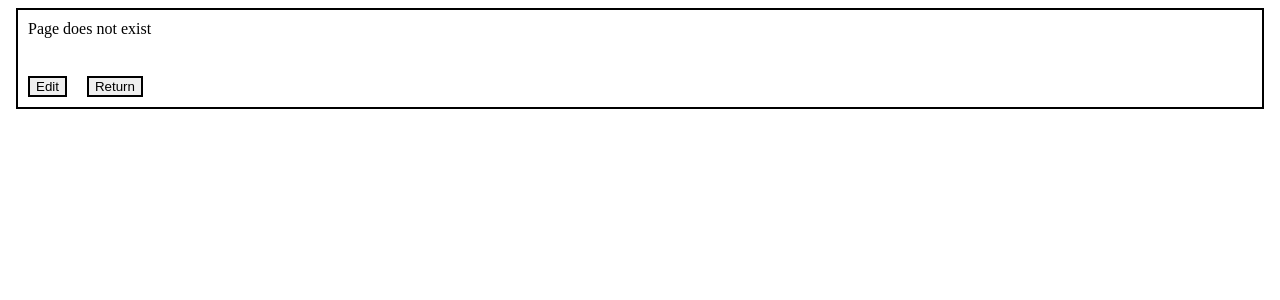
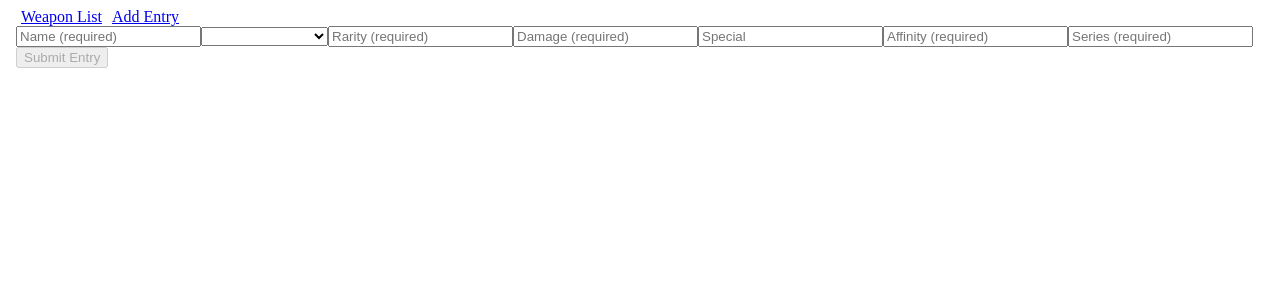
Before and after one commit to crosso-git/Owen_Cross_Learning_AngularF26, an Angular app: page /weapons/add in a window 1280 px wide. Shown: the top 300 px of the page. Built offline with nearby package versions, Linux system fonts and the light colour scheme.

Commit message:
nav bar added, add entry form accessible

```diff
--- a/src/app/app.css
+++ b/src/app/app.css
@@ -0,0 +1 @@
+a {margin: 5px;}
--- a/src/app/app.html
+++ b/src/app/app.html
@@ -5,6 +5,11 @@
 </header>
 <body>
 
+<nav class="nav-bar">
+  <a routerLink="/weapons" routerLinkActive="active">Weapon List</a>
+  <a routerLink="/weapons/add" routerLinkActive="active">Add Entry</a>
+</nav>
+
 <router-outlet />
 
 </body>
--- a/src/app/app.routes.ts
+++ b/src/app/app.routes.ts
@@ -6,6 +6,7 @@ import {WeaponForm} from './weapon-form/weapon-form';
 export const routes: Routes = [
   {path: '', redirectTo: '/weapons', pathMatch: 'full'},
   {path: 'weapons', component: WeaponList},
+  {path: 'weapons/add', component: WeaponForm},
   {path: 'weapons/:id',  component: WeaponDetail},
   {path: 'weapons/edit/:id', component: WeaponForm},
 ];
--- a/src/app/app.ts
+++ b/src/app/app.ts
@@ -1,9 +1,9 @@
 import { Component, signal } from '@angular/core';
-import { RouterOutlet } from '@angular/router';
+import {RouterLink, RouterLinkActive, RouterOutlet} from '@angular/router';
 import { WeaponList } from './weapon-list/weapon-list';
 
 @Component({
-  imports: [RouterOutlet, WeaponList],
+  imports: [RouterOutlet, WeaponList, RouterLink, RouterLinkActive],
   selector: 'app-root',
   styleUrl: './app.css',
   templateUrl: './app.html',
--- a/src/app/weapon-form/weapon-form.ts
+++ b/src/app/weapon-form/weapon-form.ts
@@ -14,6 +14,8 @@ export class WeaponForm {
   private service = inject(WeaponService);
   private form = inject(FormBuilder);
 
+  id = input.required<string>();
+
   weaponForm = this.form.group({
     name: ['', Validators.required],
     kind: ['', Validators.required],
@@ -24,6 +26,13 @@ export class WeaponForm {
     series: ['', Validators.required],
     image: ['']
   });
+
+  /**
+   * TODO setup a constructor and use exceptions to try to cast to a num and to
+   * look up if its a valid id.
+   *
+   * I do the same thing in my file
+   */
 
   onSubmit(): void {
     if (this.weaponForm.invalid) return;
--- a/src/app/weapon-list/weapon-list.html
+++ b/src/app/weapon-list/weapon-list.html
@@ -3,6 +3,7 @@
   <title>List</title>
 </header>
 <body>
+
   <h1>Weapon List Display Page</h1>
 
   <div class="list">
--- a/src/app/weapon-list/weapon-list.ts
+++ b/src/app/weapon-list/weapon-list.ts
@@ -1,10 +1,13 @@
 import {Component, inject} from '@angular/core';
 import {WeaponListItem} from '../weapon-list-item/weapon-list-item';
 import {WeaponService} from '../services/weapon-service';
+import {RouterLink, RouterLinkActive} from '@angular/router';
 
 @Component({
   imports: [
-    WeaponListItem
+    WeaponListItem,
+    RouterLinkActive,
+    RouterLink
   ],
   selector: 'app-weapon-list',
   styleUrl: './weapon-list.css',
```
